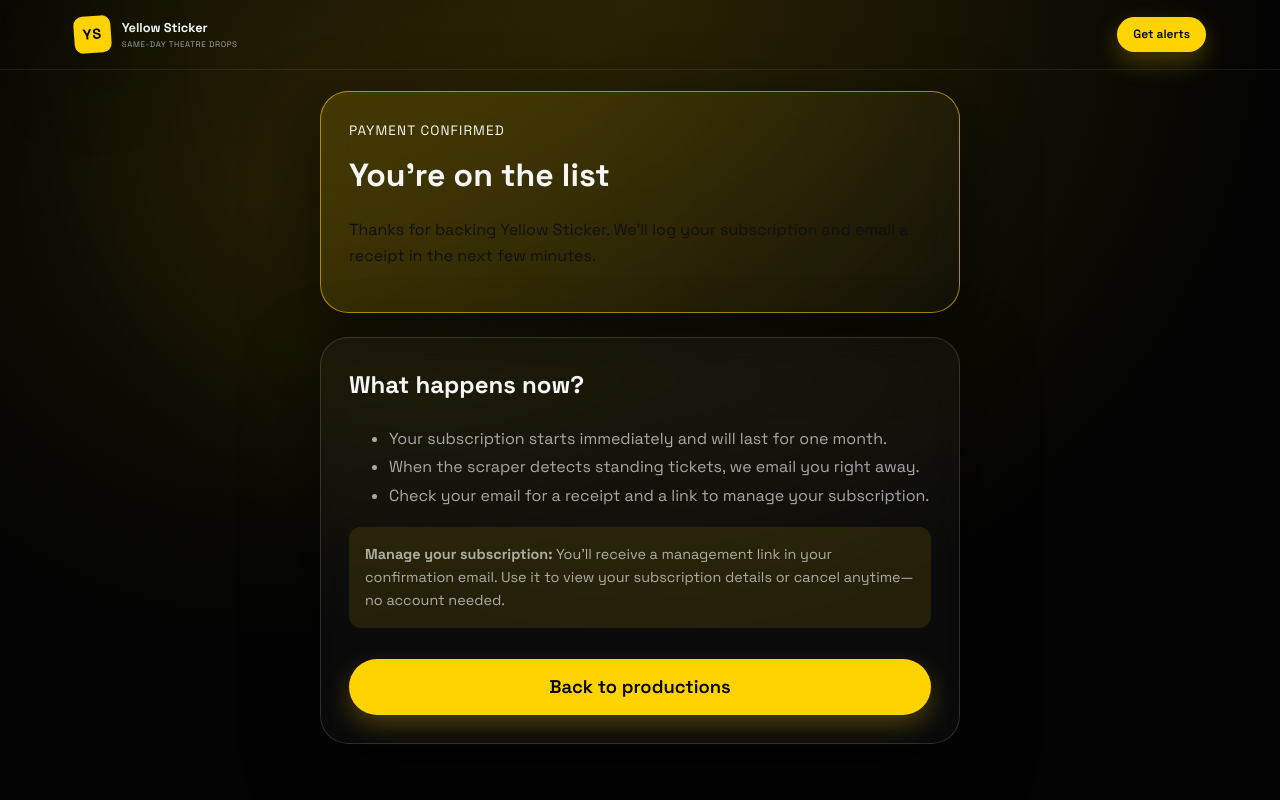
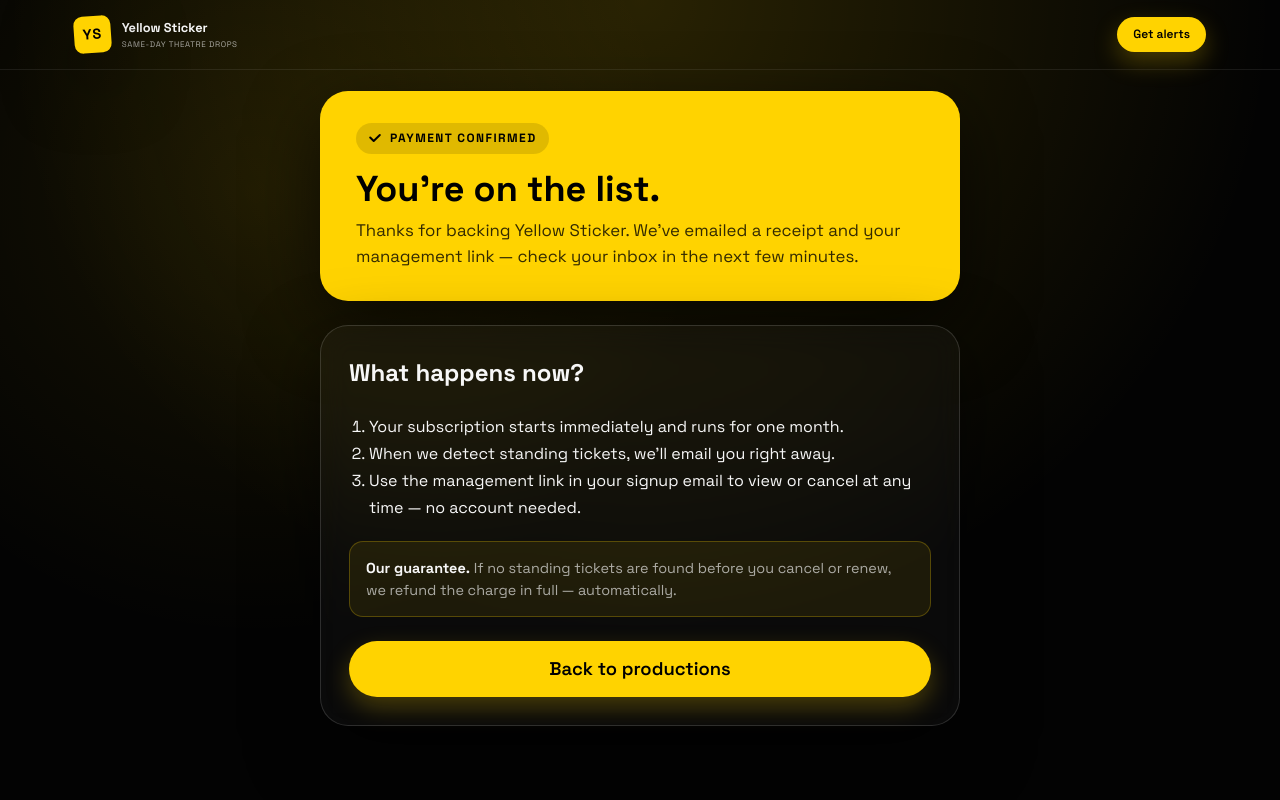
Before and after one commit to BowerHarry/YellowSticker, a React (Vite) app in the folder web/: page /checkout/success in a window 1280 px wide. Shown: the top 800 px of the page. Built offline with nearby package versions, Linux system fonts and the light colour scheme; no server answers.

Commit message:
Tidy checkout success page

```diff
--- a/web/src/routes/CheckoutSuccessPage.tsx
+++ b/web/src/routes/CheckoutSuccessPage.tsx
@@ -1,41 +1,141 @@
 import { Link, useSearchParams } from 'react-router-dom';
 
+// Solid yellow hero + clear typographic hierarchy to match the rest of
+// the site's "yellow-on-black" system. Previous version had `color: #111`
+// on near-black, rendering the confirmation copy effectively invisible.
 export const CheckoutSuccessPage = () => {
   const [params] = useSearchParams();
   const sessionId = params.get('session_id');
 
   return (
     <div className="grid" style={{ gap: '1.5rem', maxWidth: '640px', margin: '0 auto' }}>
-      <div className="glass-card glass-card--accent">
-        <p style={{ margin: 0, textTransform: 'uppercase', letterSpacing: '0.08em', fontSize: '0.85rem' }}>
-          Payment confirmed
-        </p>
-        <h1 style={{ margin: '0.5rem 0' }}>You’re on the list</h1>
-        <p style={{ color: '#111' }}>
-          Thanks for backing Yellow Sticker. We’ll log your subscription and email a receipt in the next few minutes.
+      <div
+        style={{
+          background: 'var(--yellow)',
+          color: '#000',
+          borderRadius: '28px',
+          padding: '2rem 2.25rem',
+          boxShadow: 'var(--shadow)',
+        }}
+      >
+        <div
+          style={{
+            display: 'inline-flex',
+            alignItems: 'center',
+            gap: '0.5rem',
+            padding: '0.35rem 0.75rem',
+            borderRadius: '999px',
+            background: 'rgba(0, 0, 0, 0.12)',
+            fontSize: '0.75rem',
+            fontWeight: 700,
+            letterSpacing: '0.12em',
+            textTransform: 'uppercase',
+          }}
+        >
+          <CheckIcon /> Payment confirmed
+        </div>
+        <h1 style={{ margin: '1rem 0 0.5rem', fontSize: '2.25rem', lineHeight: 1.1 }}>
+          You're on the list.
+        </h1>
+        <p style={{ margin: 0, fontSize: '1.05rem', lineHeight: 1.55, color: 'rgba(0, 0, 0, 0.8)' }}>
+          Thanks for backing Yellow Sticker. We've emailed a receipt and your
+          management link — check your inbox in the next few minutes.
         </p>
       </div>
 
       <div className="glass-card">
         <h2 style={{ marginTop: 0 }}>What happens now?</h2>
-        <ul style={{ lineHeight: 1.8, color: 'var(--text-muted)' }}>
-          <li>Your subscription starts immediately and will last for one month.</li>
-          <li>When the scraper detects standing tickets, we email you right away.</li>
-          <li>Check your email for a receipt and a link to manage your subscription.</li>
-        </ul>
-        <p style={{ color: 'var(--text-muted)', fontSize: '0.9rem', marginTop: '1rem', padding: '1rem', background: 'rgba(255, 211, 0, 0.1)', borderRadius: '12px' }}>
-          <strong>Manage your subscription:</strong> You'll receive a management link in your confirmation email. Use it to view your subscription details or cancel anytime—no account needed.
-        </p>
+        <ol
+          style={{
+            margin: 0,
+            paddingLeft: '1.25rem',
+            lineHeight: 1.7,
+            color: 'var(--text)',
+          }}
+        >
+          <li>Your subscription starts immediately and runs for one month.</li>
+          <li>When we detect standing tickets, we'll email you right away.</li>
+          <li>
+            Use the management link in your signup email to view or cancel at
+            any time — no account needed.
+          </li>
+        </ol>
+
+        <div
+          style={{
+            marginTop: '1.25rem',
+            padding: '0.9rem 1rem',
+            background: 'rgba(255, 211, 0, 0.08)',
+            border: '1px solid rgba(255, 211, 0, 0.25)',
+            borderRadius: '14px',
+            color: 'var(--text-muted)',
+            fontSize: '0.9rem',
+            lineHeight: 1.55,
+          }}
+        >
+          <strong style={{ color: 'var(--text)' }}>Our guarantee.</strong> If no
+          standing tickets are found before you cancel or renew, we refund the
+          charge in full — automatically.
+        </div>
+
         {sessionId && (
-          <p style={{ color: 'var(--text-muted)', fontSize: '0.85rem' }}>
-            Stripe reference:&nbsp;
-            <code>{sessionId}</code>
-          </p>
+          <div
+            style={{
+              marginTop: '1.25rem',
+              padding: '0.75rem 0.9rem',
+              background: 'rgba(255, 255, 255, 0.04)',
+              border: '1px solid var(--border)',
+              borderRadius: '12px',
+            }}
+          >
+            <div
+              style={{
+                fontSize: '0.7rem',
+                textTransform: 'uppercase',
+                letterSpacing: '0.1em',
+                color: 'var(--text-muted)',
+                marginBottom: '0.25rem',
+              }}
+            >
+              Stripe reference
+            </div>
+            <code
+              style={{
+                display: 'block',
+                fontSize: '0.8rem',
+                fontFamily: 'ui-monospace, SFMono-Regular, Menlo, monospace',
+                color: 'var(--text)',
+                wordBreak: 'break-all',
+              }}
+            >
+              {sessionId}
+            </code>
+          </div>
         )}
-        <Link to="/" className="btn btn--full" style={{ marginTop: '1rem' }}>
+
+        <Link to="/" className="btn btn--full" style={{ marginTop: '1.5rem' }}>
           Back to productions
         </Link>
       </div>
     </div>
   );
 };
+
+const CheckIcon = () => (
+  <svg
+    width="14"
+    height="14"
+    viewBox="0 0 16 16"
+    fill="none"
+    xmlns="http://www.w3.org/2000/svg"
+    aria-hidden="true"
+  >
+    <path
+      d="M13.5 4.5 6.5 11.5 2.5 7.5"
+      stroke="currentColor"
+      strokeWidth="2.25"
+      strokeLinecap="round"
+      strokeLinejoin="round"
+    />
+  </svg>
+);
```
Also changed, not shown: 2 other files (tests, documents, lock files or other folders).
